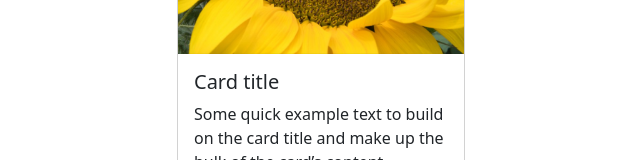
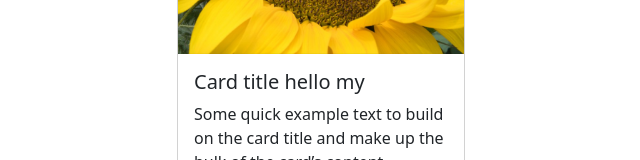
Before and after one commit to Alaina-1/web-development, a plain HTML site: page 11.0 Bootstrap Intro/index.html in a window 1280 px wide. Shown: the part 358-518 px from the top of the page, without its empty margins (319-959 px from the left). Drawn offline with nearby package versions, Linux system fonts and the light colour scheme.

Commit message:
bootstrap

```diff
--- a/11.0 Bootstrap Intro/index.html
+++ b/11.0 Bootstrap Intro/index.html
@@ -20,11 +20,10 @@
 
 <body>
   <div class="flex-container">
-    <!-- TODO 2: Add the Bootstrap Prebuilt Card here -->
     <div class="card" style="width: 18rem;">
       <img src="./flower.jpg" class="card-img-top" alt="...">
       <div class="card-body">
-        <h5 class="card-title">Card title</h5>
+        <h5 class="card-title">Card title hello my</h5>
         <p class="card-text">Some quick example text to build on the card title and make up the bulk of the card’s content.</p>
         <a href="#" class="btn btn-primary">Go somewhere</a>
       </div>
```
